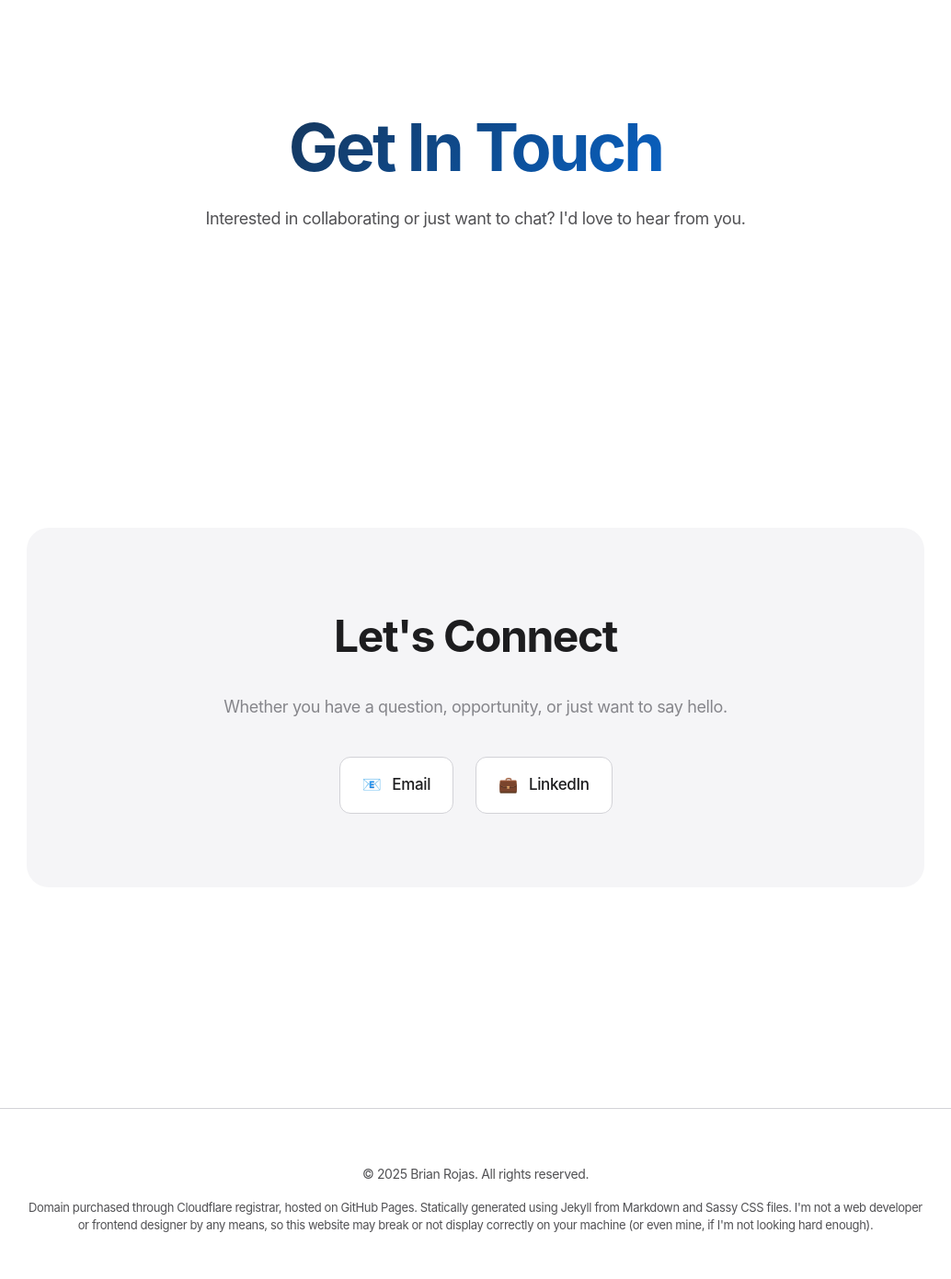
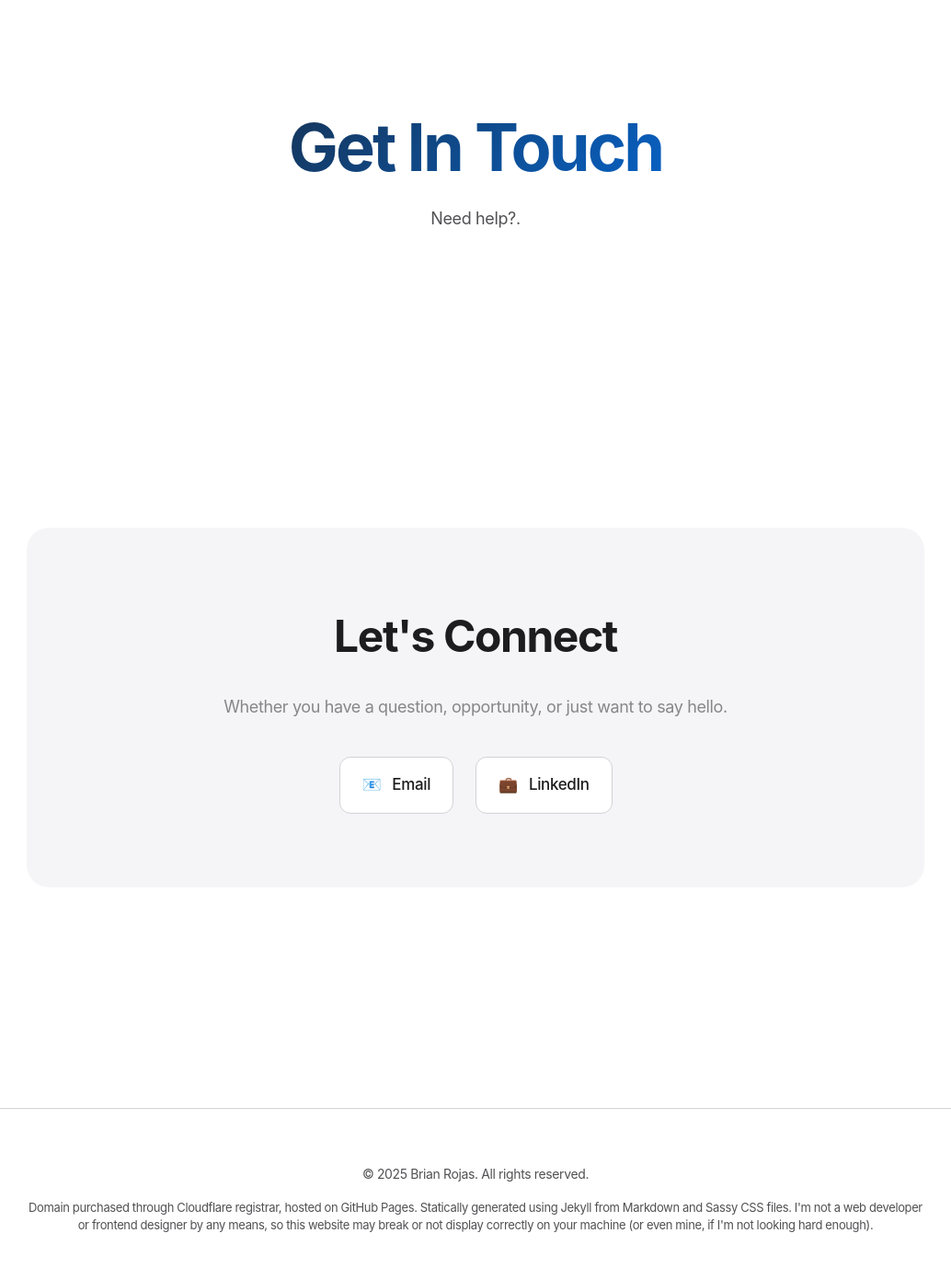
Before and after one commit to brianrojrc/brianrojrc.github.io, a Jekyll site: the page built from contact.md, in a window 1280 px wide. Shown: the whole page at 92% size, without its empty margins (123-1157 px from the left). Built offline with Jekyll 4.4.1, drawn with Linux system fonts in a browser that asks for light colours.

Commit message:
Update contact.md

```diff
--- a/contact.md
+++ b/contact.md
@@ -6,7 +6,7 @@ title: Contact
 <section class="hero">
     <h1>Get In Touch</h1>
     <p class="description">
-        Interested in collaborating or just want to chat? I'd love to hear from you.
+        Need help?.
     </p>
 </section>
 
```
